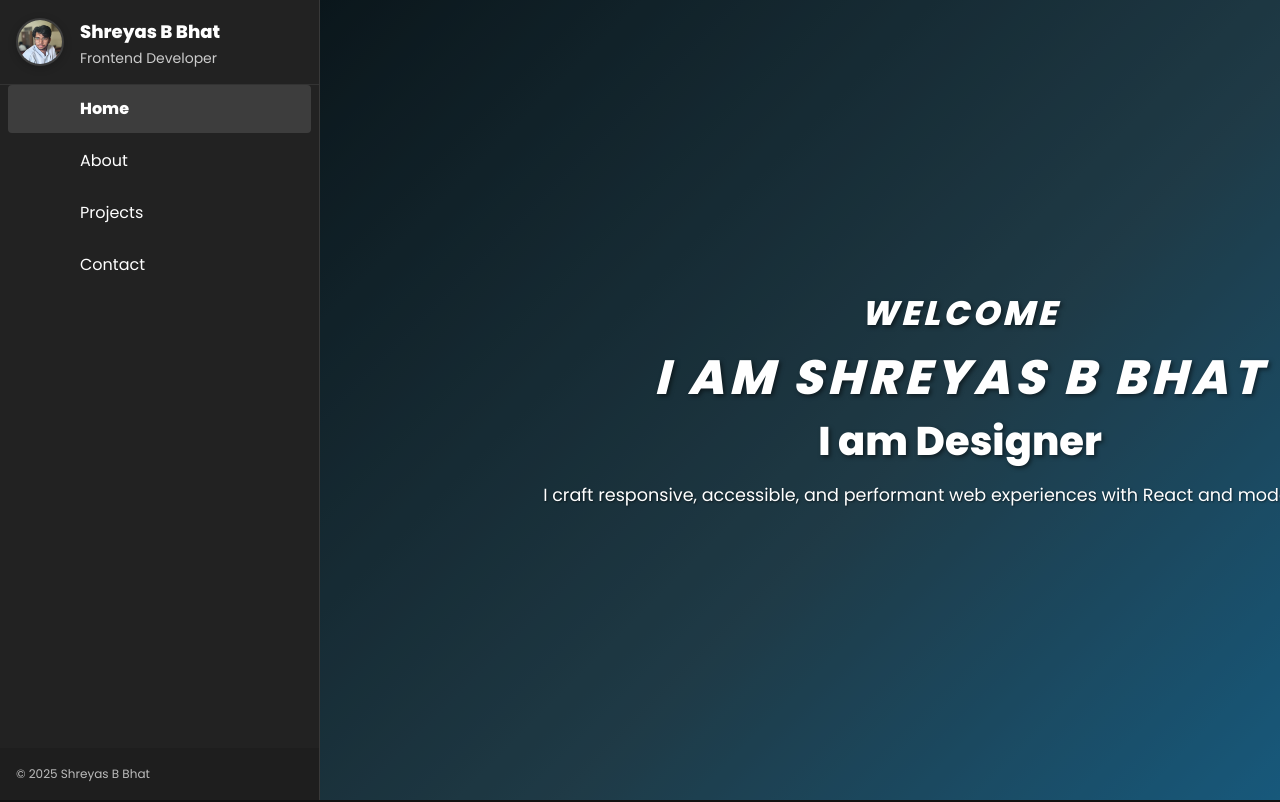
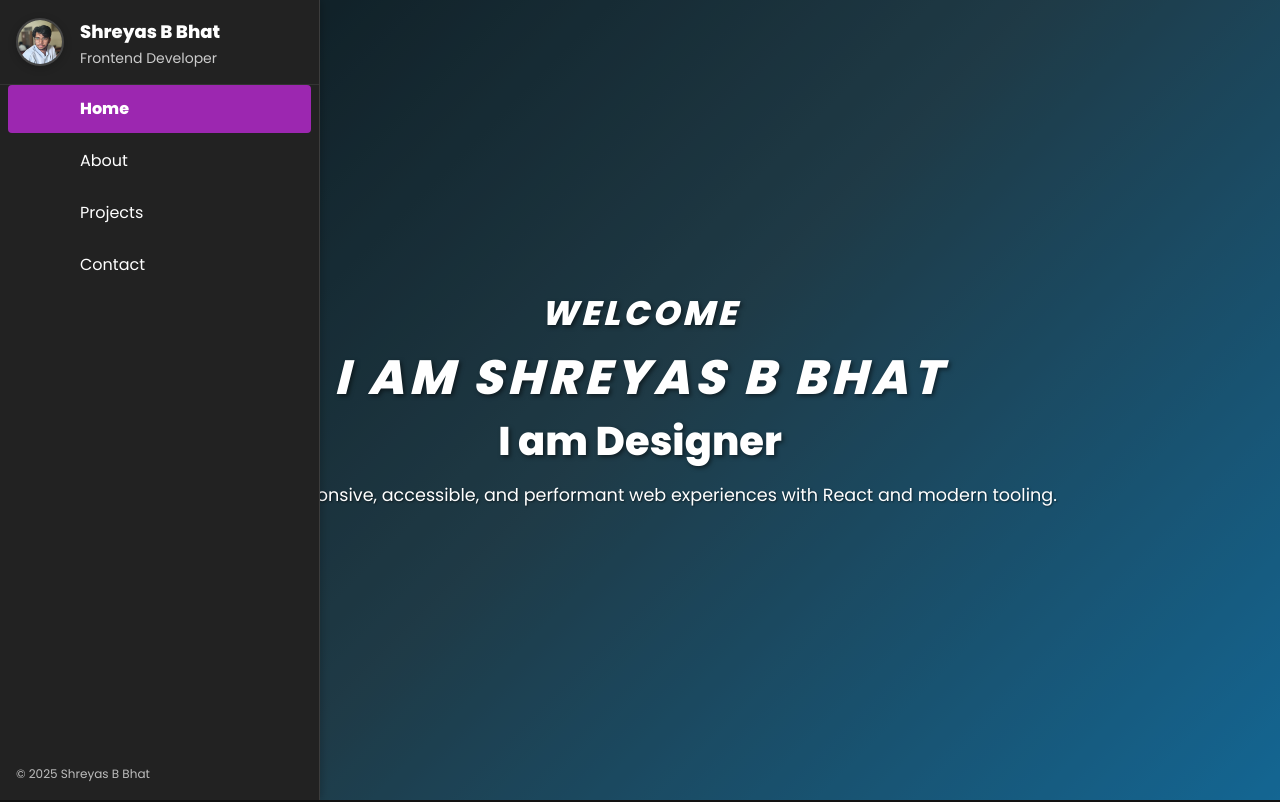
Before and after one commit to shreyasbrook/my-portfolio, a React (Create React App) app: page / in a window 1280 px wide. Shown: the top 802 px of the page. Built offline with nearby package versions, Linux system fonts and the light colour scheme; some icons are missing.

Commit message:
theenth commit

```diff
--- a/src/App.js
+++ b/src/App.js
@@ -5,6 +5,9 @@ import IconButton from '@mui/material/IconButton';
 import MenuIcon from '@mui/icons-material/Menu';
 import Typography from '@mui/material/Typography';
 import { ThemeProvider, createTheme, CssBaseline } from '@mui/material';
+import GitHubIcon from '@mui/icons-material/GitHub';
+import LinkedInIcon from '@mui/icons-material/LinkedIn';
+import MailOutlineIcon from '@mui/icons-material/MailOutline';
 
 import Drawer from './components/Drawer';
 import About from './components/about';
@@ -19,7 +22,7 @@ import ListItemText from '@mui/material/ListItemText';
 
 function App() {
   const [activeSection, setActiveSection] = React.useState('home');
-  const [mobileOpen, setMobileOpen] = React.useState(false);
+  const [mobileDrawerOpen, setMobileDrawerOpen] = React.useState(false);
   const [desktopDrawerOpen, setDesktopDrawerOpen] = React.useState(true);
   const theme = useTheme();
   const isMobile = useMediaQuery(theme.breakpoints.down('md'));
@@ -38,19 +41,21 @@ function App() {
     },
   }), []);
 
+  const handleMobileDrawerToggle = () => {
+    setMobileDrawerOpen(!mobileDrawerOpen);
+  };
+
   const scrollToSection = (sectionId) => {
     const section = document.querySelector(`[data-section="${sectionId}"]`);
     if (section) {
       section.scrollIntoView({ behavior: 'smooth' });
     }
     if (isMobile) {
-      setMobileOpen(false);
+      setMobileDrawerOpen(false);
     }
   };
 
-  const handleDrawerToggle = () => {
-    setMobileOpen(!mobileOpen);
-  }
+  // Removed setMobileOpen for mobile drawer
 
   const handleDesktopDrawerClose = () => {
     setDesktopDrawerOpen(false);
@@ -91,20 +96,97 @@ function App() {
           flexDirection: 'row',
         }}
       >
+        {/* Main Content */}
+        <main
+          style={{
+            flex: 1,
+            width: '100vw',
+            boxSizing: 'border-box',
+            margin: 0,
+            padding: 0,
+            display: 'flex',
+            flexDirection: 'column',
+            alignItems: 'center',
+            justifyContent: 'center',
+            transition: 'width 0.8s cubic-bezier(0.77,0,0.175,1)',
+          }}
+        >
+          {/* Mobile Header with Hamburger and profile image */}
+          {isMobile && (
+            <Box sx={{ width: '100%', bgcolor: '#222', color: '#fff', display: 'flex', alignItems: 'center', px: 2, height: 48, position: 'fixed', top: 0, right: 0, zIndex: 1400 }}>
+              <Box sx={{ display: 'flex', alignItems: 'center', flex: 1 }}>
+                <img src="/IMG1.jpeg" alt="Logo" style={{ width: 36, height: 36, borderRadius: '50%', marginRight: 12 }} />
+                <Box>
+                  <Typography variant="subtitle1" sx={{ fontWeight: 700, color: '#fff', fontSize: 16 }}>Shreyas B Bhat</Typography>
+                  <Typography variant="body2" sx={{ color: '#ccc', fontSize: 13 }}>Frontend Developer</Typography>
+                </Box>
+              </Box>
+              <IconButton aria-label="open drawer" edge="end" onClick={handleMobileDrawerToggle} sx={{ color: '#fff', ml: 2 }}>
+                <MenuIcon />
+              </IconButton>
+            </Box>
+          )}
+          {/* Mobile Drawer Overlay */}
+          {isMobile && mobileDrawerOpen && (
+            <Box sx={{ position: 'fixed', top: 0, right: 0, width: '100vw', height: '100vh', bgcolor: 'background.paper', zIndex: 2000, boxShadow: 6, display: 'flex', flexDirection: 'column', justifyContent: 'space-between', p: 0 }}>
+              {/* X icon to close drawer */}
+              <Box sx={{ display: 'flex', justifyContent: 'flex-end', alignItems: 'center', px: 2, py: 2 }}>
+                <IconButton aria-label="close drawer" onClick={handleMobileDrawerToggle} sx={{ color: '#222' }}>
+                  <span style={{ fontSize: 28, fontWeight: 'bold', lineHeight: 1 }}>×</span>
+                </IconButton>
+              </Box>
+              {/* Navigation Links Only */}
+              <Box sx={{ flex: 1, py: 2 }}>
+                {[
+                  { id: 'home', label: 'Home' },
+                  { id: 'about', label: 'About' },
+                  { id: 'projects', label: 'Projects' },
+                  { id: 'projectsdm', label: 'ProjectSDM' },
+                  { id: 'contact', label: 'Contact' },
+                ].map((item) => (
+                  <Box key={item.id} sx={{ px: 2, py: 1 }}>
+                    <Typography
+                      variant="body1"
+                      sx={{ fontWeight: activeSection === item.id ? 700 : 400, color: activeSection === item.id ? 'primary.main' : '#fff', cursor: 'pointer', display: 'inline-block' }}
+                      onClick={() => scrollToSection(item.id)}
+                    >
+                      {item.label}
+                    </Typography>
+                  </Box>
+                ))}
+              </Box>
+              {/* Footer */}
+              <Box sx={{ px: 2, py: 2, borderTop: '1px solid #eee', display: 'flex', alignItems: 'center', justifyContent: 'space-between' }}>
+                <Typography variant="caption" color="text.secondary">
+                  © 2025 Shreyas B Bhat
+                </Typography>
+                <Box sx={{ display: 'flex', gap: 1 }}>
+                  <IconButton size="small" color="inherit" component="a" href="https://github.com/shreyasbrook" target="_blank" rel="noopener noreferrer" aria-label="github">
+                    <GitHubIcon />
+                  </IconButton>
+                  <IconButton size="small" color="inherit" component="a" href="https://www.linkedin.com/in/Shreyas-b-bhat-1391a1371" target="_blank" rel="noopener noreferrer" aria-label="linkedin">
+                    <LinkedInIcon />
+                  </IconButton>
+                  <IconButton size="small" color="inherit" component="a" href="mailto:shreyasbb20@gmail.com" aria-label="email">
+                    <MailOutlineIcon />
+                  </IconButton>
+                </Box>
+              </Box>
+            </Box>
+          )}
           {/* Desktop Drawer */}
-        {/* Only render one Drawer on desktop */}
           {!isMobile && desktopDrawerOpen && (
             <Drawer
               onSelect={scrollToSection}
               activeSection={activeSection}
               width={320}
-            mobileOpen={true}
+              mobileOpen={false}
               onClose={handleDesktopDrawerClose}
               isMobile={false}
               profile={{ name: 'Shreyas B Bhat', role: 'Frontend Developer', avatarUrl: '/IMG1.jpeg' }}
             />
           )}
-        {/* Show open button if Drawer is closed */}
+          {/* Show open button if Drawer is closed (desktop only) */}
           {!isMobile && !desktopDrawerOpen && (
             <IconButton
               aria-label="Open drawer"
@@ -114,40 +196,9 @@ function App() {
               <MenuIcon />
             </IconButton>
           )}
-        {/* Main Content */}
-        <main
-          style={{
-            flex: 1,
-            width: !isMobile && desktopDrawerOpen ? 'calc(100vw - 320px)' : '100vw',
-            boxSizing: 'border-box',
-            margin: 0,
-            padding: 0,
-            display: 'flex',
-            flexDirection: 'column',
-            alignItems: 'center',
-            justifyContent: 'center',
-            transition: 'transform 0.8s cubic-bezier(0.77,0,0.175,1), width 0.8s cubic-bezier(0.77,0,0.175,1)',
-            transform: !isMobile && desktopDrawerOpen ? 'translateX(320px)' : 'translateX(0)',
-          }}
-        >
-          {/* Header for mobile only */}
-          {isMobile && (
-            <Box sx={{ width: '100%', bgcolor: '#222', color: '#fff', display: 'flex', alignItems: 'center', px: 2, height: 48, position: 'fixed', top: 0, right: 0, zIndex: 1400 }}>
-              <Box sx={{ display: 'flex', alignItems: 'center', flex: 1 }}>
-                <img src="/IMG1.jpeg" alt="Logo" style={{ width: 36, height: 36, borderRadius: '50%', marginRight: 12 }} />
-                <Box>
-                  <Typography variant="subtitle1" sx={{ fontWeight: 700, color: '#fff', fontSize: 16 }}>Shreyas B Bhat</Typography>
-                  <Typography variant="body2" sx={{ color: '#ccc', fontSize: 13 }}>Frontend Developer</Typography>
-                </Box>
-              </Box>
-              <IconButton aria-label="open drawer" edge="end" onClick={handleDrawerToggle} sx={{ color: '#fff', ml: 2 }}>
-                <MenuIcon />
-              </IconButton>
-            </Box>
-          )}
           {/* Home Section */}
           <Box sx={{ pt: 0, width: '100%', m: 0 }}>
-            {(!isMobile || !mobileOpen) && (
+            {/* Always show main content, mobile Drawer removed */}
             <>
               <div data-section="home">
                 <Home />
@@ -168,28 +219,13 @@ function App() {
                 <Contact
                   onPhone={() => (window.location.href = 'tel:+91 9980420944')}
                   onEmail={() => (window.location.href = 'mailto:shreyasbb20@gmail.com')}
-                    onLinkedIn={() => window.open('https://www.linkedin.com/in/Shreyas B Bhat-p-2247aa374', '_blank', 'noopener,noreferrer')}
+                  onLinkedIn={() => window.open('https://www.linkedin.com/in/Shreyas-b-bhat-1391a1371', '_blank', 'noopener,noreferrer')}
                 />
               </div>
             </>
-            )}
           </Box>
           {/* Floating Bottom Navigation for Mobile */}
-          {isMobile && (
-            <Box sx={{ position: 'fixed', bottom: 0, left: 0, width: '100%', bgcolor: '#222', color: '#fff', zIndex: 1500, display: 'flex', justifyContent: 'space-around', py: 1, borderTop: '1px solid rgba(255,255,255,0.1)' }}>
-              {['home', 'about', 'projects', 'contact'].map((section) => (
-                <IconButton
-                  key={section}
-                  onClick={() => scrollToSection(section)}
-                  sx={{ color: activeSection === section ? '#ff9800' : '#fff', flexDirection: 'column', alignItems: 'center' }}
-                >
-                  <Typography variant="caption" sx={{ fontWeight: activeSection === section ? 700 : 400 }}>
-                    {section.charAt(0).toUpperCase() + section.slice(1)}
-                  </Typography>
-                </IconButton>
-              ))}
-            </Box>
-          )}
+          {/* Removed bottom navigation for mobile view */}
         </main>
       </div>
     </ThemeProvider>
--- a/src/components/Drawer.js
+++ b/src/components/Drawer.js
@@ -1,4 +1,4 @@
-import React, { useEffect, useRef } from 'react';
+import React, { useRef } from 'react';
 import Box from '@mui/material/Box';
 import Avatar from '@mui/material/Avatar';
 import Typography from '@mui/material/Typography';
@@ -7,7 +7,6 @@ import ListItem from '@mui/material/ListItem';
 import ListItemButton from '@mui/material/ListItemButton';
 import ListItemIcon from '@mui/material/ListItemIcon';
 import ListItemText from '@mui/material/ListItemText';
-import Divider from '@mui/material/Divider';
 import IconButton from '@mui/material/IconButton';
 import GitHubIcon from '@mui/icons-material/GitHub';
 import LinkedInIcon from '@mui/icons-material/LinkedIn';
@@ -18,33 +17,23 @@ import WorkIcon from '@mui/icons-material/Work';
 import ContactSupportIcon from '@mui/icons-material/ContactSupport';
 import CloseIcon from '@mui/icons-material/Close';
 import { useTheme } from '@mui/material/styles';
+import Drawer from '@mui/material/Drawer';
 
-export default function Drawer({
-  onSelect,
-  activeSection = 'home',
-  width = 300,
-  mobileOpen = false,
-  onClose,
-  isMobile = false,
-  profile = {
-    name: 'Shreyas B Bhat',
-    role: 'Frontend Developer',
-    avatarUrl: '',
-  },
-  links = [
+function DrawerComponent({ isMobile, open, onClose, onSelect, profile = {}, activeSection }) {
+  const theme = useTheme();
+  const firstItemRef = useRef(null);
+
+  const links = [
     { id: 'home', label: 'Home', icon: <HomeIcon /> },
     { id: 'about', label: 'About', icon: <InfoIcon /> },
     { id: 'projects', label: 'Projects', icon: <WorkIcon /> },
-    { id: 'contact', label: 'Contact', icon: <ContactSupportIcon /> },
-  ],
-  socials = [
+    { id: 'contact', label: 'Contact', icon: <ContactSupportIcon /> }
+  ];
+  const socials = [
     { id: 'github', icon: <GitHubIcon />, href: 'https://github.com/shreyasbrook' },
     { id: 'linkedin', icon: <LinkedInIcon />, href: 'https://www.linkedin.com/in/shreyas-b-bhat-1391a1371' },
-  { id: 'email', icon: <MailOutlineIcon />, href: 'mailto:shreyasbb20@gmail.com' },
-  ],
-}) {
-  const theme = useTheme();
-  const firstItemRef = useRef(null);
+    { id: 'email', icon: <MailOutlineIcon />, href: 'mailto:shreyasbb20@gmail.com' }
+  ];
 
   const handleSelect = (id) => () => {
     onSelect && onSelect(id);
@@ -57,62 +46,48 @@ export default function Drawer({
     }, 100);
   };
 
-  useEffect(() => {
-    // Focus first item when drawer opens, or on desktop where it acts as a side nav
-    if (mobileOpen || !isMobile) {
-      setTimeout(() => {
-        if (firstItemRef.current) {
-          firstItemRef.current.focus();
-        }
-      }, 0);
-    }
-  }, [mobileOpen, isMobile]);
-
   return (
-    <Box sx={{
-      width: width,
-      height: '100vh',
-      borderRight: 1,
-      borderColor: 'divider',
-      bgcolor: 'background.paper',
-      color: 'text.primary',
-      position: 'fixed',
-      top: 0,
-      left: 0,
-      zIndex: 1200,
-      overflow: 'hidden',
-      boxShadow: 0,
-      opacity: mobileOpen ? 1 : 0,
-      transform: mobileOpen ? 'translateX(0)' : 'translateX(-100%)',
-      pointerEvents: mobileOpen ? 'auto' : 'none',
-      transition: 'opacity 0.8s cubic-bezier(0.77,0,0.175,1), transform 0.8s cubic-bezier(0.77,0,0.175,1)',
-    }} aria-label="Primary navigation" aria-expanded={mobileOpen}>
-      <Box sx={{ display: 'flex', flexDirection: 'column', height: '100%' }}>
-        {/* Always render desktop header and navigation */}
-        <>
-          {/* Desktop header: only avatar, name, role, and Close icon */}
+    <Drawer
+      anchor={isMobile ? "bottom" : "left"}
+      open={open}
+      onClose={onClose}
+      variant={isMobile ? "temporary" : "permanent"}
+      PaperProps={{
+        sx: {
+          bgcolor: "#222",
+          boxShadow: isMobile ? "none" : "2px 0 8px rgba(0,0,0,0.2)",
+          width: isMobile ? "100vw" : 320,
+          marginLeft: 0,
+          // Remove extra space in desktop view
+          ...(isMobile ? {} : { minWidth: 0, maxWidth: 320, padding: 0 }),
+        },
+      }}
+    >
       <Box
         sx={{
-              display: 'flex',
-              flexDirection: 'row',
-              alignItems: 'center',
-              justifyContent: 'space-between',
-              px: 2,
-              py: 2,
-              bgcolor: '#222',
-              color: 'text.primary',
-              borderBottom: '1px solid #333',
+          width: "100%",
+          height: "100vh",
+          bgcolor: "#222",
+          color: "#fff",
+          boxShadow: isMobile ? "none" : "2px 0 8px rgba(0,0,0,0.2)",
+          overflow: "auto",
+          display: "flex",
+          flexDirection: "column",
+          position: isMobile ? "fixed" : "relative",
+          left: 0,
+          top: 0,
+          zIndex: 1300,
         }}
       >
-            {/* Left: Avatar */}
+        {/* Header */}
+        <Box sx={{ display: 'flex', alignItems: 'center', px: 2, py: 2, bgcolor: '#222', color: 'text.primary', borderBottom: '1px solid #333' }}>
           <Avatar
             src={'/IMG1.jpeg'}
-              alt={profile.name}
-              sx={{ width: 48, height: 48, bgcolor: 'transparent', fontWeight: 600, backgroundSize: 'cover', backgroundPosition: 'center', border: `2px solid ${theme.palette.divider}`, boxShadow: '0 2px 8px rgba(0, 0, 0, 0.2)', mr: 2 }}
+            alt={profile.name || ''}
+            sx={{ width: 48, height: 48, bgcolor: 'transparent', fontWeight: 600, backgroundSize: 'cover', backgroundPosition: 'center', border: `2px solid #444`, boxShadow: '0 2px 8px rgba(0, 0, 0, 0.2)', mr: 2 }}
           >
             {(!profile.avatarUrl && profile.name) ? profile.name.slice(0, 1) : null}
           </Avatar>
-            {/* Center: Name and Role stacked */}
           <Box sx={{ flex: 1, minWidth: 0 }}>
             <Typography variant="subtitle1" noWrap sx={{ fontWeight: 700, color: '#fff', fontSize: 18 }}>
               {profile.name}
@@ -121,7 +96,6 @@ export default function Drawer({
               {profile.role}
             </Typography>
           </Box>
-            {/* Right: Only Close icon */}
           <Box sx={{ display: 'flex', alignItems: 'center', gap: 1 }}>
             <IconButton
               onClick={onClose}
@@ -132,7 +106,7 @@ export default function Drawer({
             </IconButton>
           </Box>
         </Box>
-          {/* Navigation links below header for desktop */}
+        {/* Navigation links */}
         <Box component="nav" role="navigation" aria-label="Sections" sx={{ width: '100%', bgcolor: '#222', flex: 1, overflowY: 'auto' }}>
           <List sx={{ py: 0 }}>
             {links.map((item, index) => (
@@ -166,7 +140,8 @@ export default function Drawer({
             ))}
           </List>
         </Box>
-          {/* Footer / Socials */}
+        {/* Footer / Socials: Only show on desktop */}
+        {!isMobile && (
           <Box sx={{ display: 'flex', alignItems: 'center', justifyContent: 'space-between', px: 2, py: 1.5 }}>
             <Typography variant="caption" color="text.secondary">
               © {new Date().getFullYear()} {profile.name}
@@ -188,42 +163,11 @@ export default function Drawer({
               ))}
             </Box>
           </Box>
-  </>
-        {/* Mobile bottom navigation */}
-        {isMobile ? (
-          <Box sx={{
-            position: 'fixed',
-            left: '50%',
-            bottom: 24,
-            transform: 'translateX(-50%)',
-            bgcolor: 'background.paper',
-            borderRadius: 4,
-            boxShadow: 6,
-            px: 2,
-            py: 1,
-            display: 'flex',
-            alignItems: 'center',
-            zIndex: 1400,
-            minWidth: 320,
-            maxWidth: '90vw',
-          }}>
-            {links.map((item) => (
-              <IconButton
-                key={item.id}
-                color={activeSection === item.id ? 'primary' : 'default'}
-                onClick={handleSelect(item.id)}
-                sx={{ mx: 1 }}
-              >
-                {item.icon}
-              </IconButton>
-            ))}
-            {/* Floating action button */}
-            <IconButton color="primary" sx={{ ml: 2, bgcolor: 'primary.main', color: '#fff', boxShadow: 3, borderRadius: '50%', width: 48, height: 48 }}>
-              <CloseIcon />
-            </IconButton>
+        )}
       </Box>
-        ) : null}
-      </Box>
-    </Box>
+    </Drawer>
   );
 }
+
+export default DrawerComponent;
+// ...existing code up to first export default DrawerComponent;
```
Lines whose indentation alone changed are shown as unchanged.
